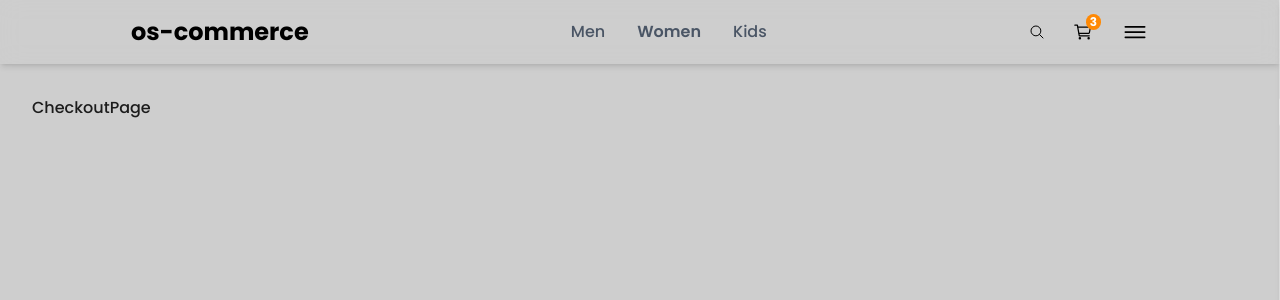
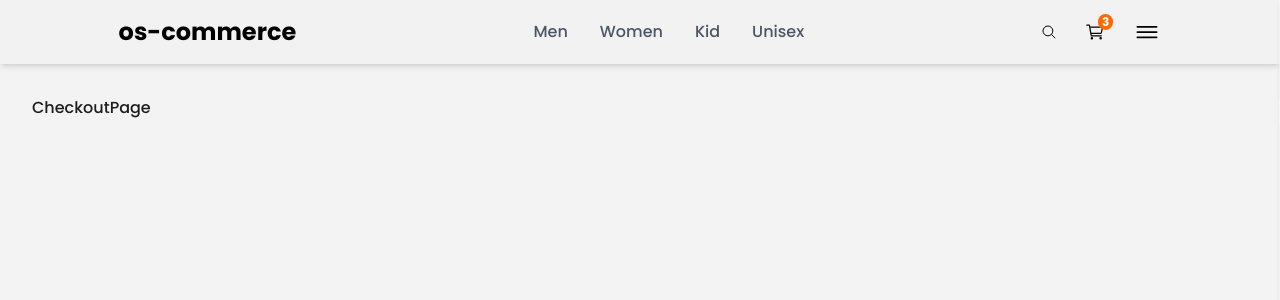
Before and after one commit to ocordoba3/os-commerce, a Next.js app: page /checkout in a window 1280 px wide. Shown: the top 300 px of the page. Built offline with nearby package versions, Linux system fonts and the light colour scheme.

Commit message:
products per category

```diff
--- a/src/app/(shop)/category/[id]/page.tsx
+++ b/src/app/(shop)/category/[id]/page.tsx
@@ -1,4 +1,7 @@
+import ProductsGrid from "@/components/products/ProductsGrid";
+import Title from "@/components/ui/Title";
 import { AllowedCategories, CategoriesType } from "@/interfaces/category";
+import { initialProducts } from "@/utils/seed";
 import { notFound } from "next/navigation";
 import React from "react";
 
@@ -13,7 +16,14 @@ const CategoryById = async ({ params }: Props) => {
     notFound();
   }
 
-  return <div>CategoryById</div>;
+  const products = initialProducts.filter((product) => product.gender === id);
+
+  return (
+    <div>
+      <Title title={id} subtitle={`Check all the ${id} products`} />
+      <ProductsGrid products={products} />
+    </div>
+  );
 };
 
 export default CategoryById;
--- a/src/app/(shop)/layout.tsx
+++ b/src/app/(shop)/layout.tsx
@@ -4,7 +4,7 @@ import React, { ReactNode } from "react";
 
 const ShopLayout = ({ children }: { children: ReactNode }) => {
   return (
-    <main className="min-h-screen bg-white/80 mt-16 p-8">
+    <main className="min-h-screen bg-white/95 mt-16 p-8">
       <TopMenu />
       <Sidebar />
       {children}
--- a/src/components/ui/Title/index.tsx
+++ b/src/components/ui/Title/index.tsx
@@ -6,7 +6,7 @@ interface Props {
 const Title = ({ title, subtitle }: Props) => {
   return (
     <div className="mb-8">
-      <h1 className="text-3xl font-bold">{title}</h1>
+      <h1 className="text-3xl font-bold capitalize">{title}</h1>
       {subtitle && <h3 className="text-sm opacity-60">{subtitle}</h3>}
     </div>
   );
--- a/src/components/ui/TopMenu/index.tsx
+++ b/src/components/ui/TopMenu/index.tsx
@@ -1,17 +1,24 @@
 "use client";
 
+import { AllowedCategories } from "@/interfaces/category";
 import useUiStore from "@/store/ui";
 import { PATHS } from "@/utils/paths";
+import clsx from "clsx";
 import Link from "next/link";
+import { usePathname } from "next/navigation";
 import React from "react";
 import { IoCartOutline, IoMenuOutline, IoSearchOutline } from "react-icons/io5";
 
 const TopMenu = () => {
   const { setSidebarOpened } = useUiStore();
+  const pathName = usePathname();
+  const currentCategory = pathName.includes("category")
+    ? pathName.split("/").at(-1)
+    : "";
 
   return (
     <nav
-      className="flex justify-around py-4 bg-white/80
+      className="flex justify-around py-4 bg-white/95
             backdrop-blur-md shadow-md w-full
             fixed top-0 left-0 right-0 z-10 h-16"
     >
@@ -22,30 +29,21 @@ const TopMenu = () => {
       </div>
 
       <div className="items-center hidden space-x-8 md:flex">
-        <Link
-          href={PATHS.category("men")}
-          className="flex text-gray-600 hover:text-orange-500
-                    cursor-pointer transition-colors duration-300"
-        >
-          Men
-        </Link>
-
-        <Link
-          href={PATHS.category("women")}
-          className="flex text-gray-600
-                    cursor-pointer transition-colors duration-300
-                    font-semibold "
-        >
-          Women
-        </Link>
-
-        <Link
-          href={PATHS.category("kids")}
-          className="flex text-gray-600 hover:text-orange-500
-                    cursor-pointer transition-colors duration-300"
-        >
-          Kids
-        </Link>
+        {AllowedCategories.map((category) => (
+          <Link
+            key={category}
+            href={PATHS.category(category)}
+            className={clsx(
+              "flex text-gray-600 hover:text-orange-500 cursor-pointer transition-colors duration-300 capitalize",
+              {
+                "text-orange-500": currentCategory === category,
+                "font-bold": currentCategory === category,
+              }
+            )}
+          >
+            {category}
+          </Link>
+        ))}
       </div>
 
       <div className="flex items-center space-x-5">
@@ -63,7 +61,7 @@ const TopMenu = () => {
         >
           <IoCartOutline color="black" size={20} />
           {/* {items > 0 && ( */}
-          <span className="absolute top-0 right-0 bg-orange-400 text-white font-bold rounded-full px-1 text-xs">
+          <span className="absolute top-0 right-0 bg-orange-500 text-white font-bold rounded-full px-1 text-xs">
             {/* {items} */}3
           </span>
           {/* )} */}
--- a/src/interfaces/category.ts
+++ b/src/interfaces/category.ts
@@ -1,7 +1,8 @@
 const categories = {
   men: "men",
   women: "women",
-  kids: "kids",
+  kid: "kid",
+  unisex: "unisex",
 } as const;
 
 export const AllowedCategories = Object.values(categories);
--- a/src/interfaces/products.ts
+++ b/src/interfaces/products.ts
@@ -1,16 +1,18 @@
+import { CategoriesType } from "./category";
+
 export interface Product {
   description: string;
   images: string[];
   inStock: number;
   price: number;
-  sizes: ValidSizes[];
+  sizes: SizesType[];
   slug: string;
   tags: string[];
   title: string;
   type: ValidTypes;
-  gender: "men" | "women" | "kid" | "unisex";
+  gender: CategoriesType;
   //   id: string;
 }
 
-export type ValidSizes = "XS" | "S" | "M" | "L" | "XL" | "XXL" | "XXXL";
+export type SizesType = "XS" | "S" | "M" | "L" | "XL" | "XXL" | "XXXL";
 export type ValidTypes = "shirts" | "pants" | "hoodies" | "hats";
```
